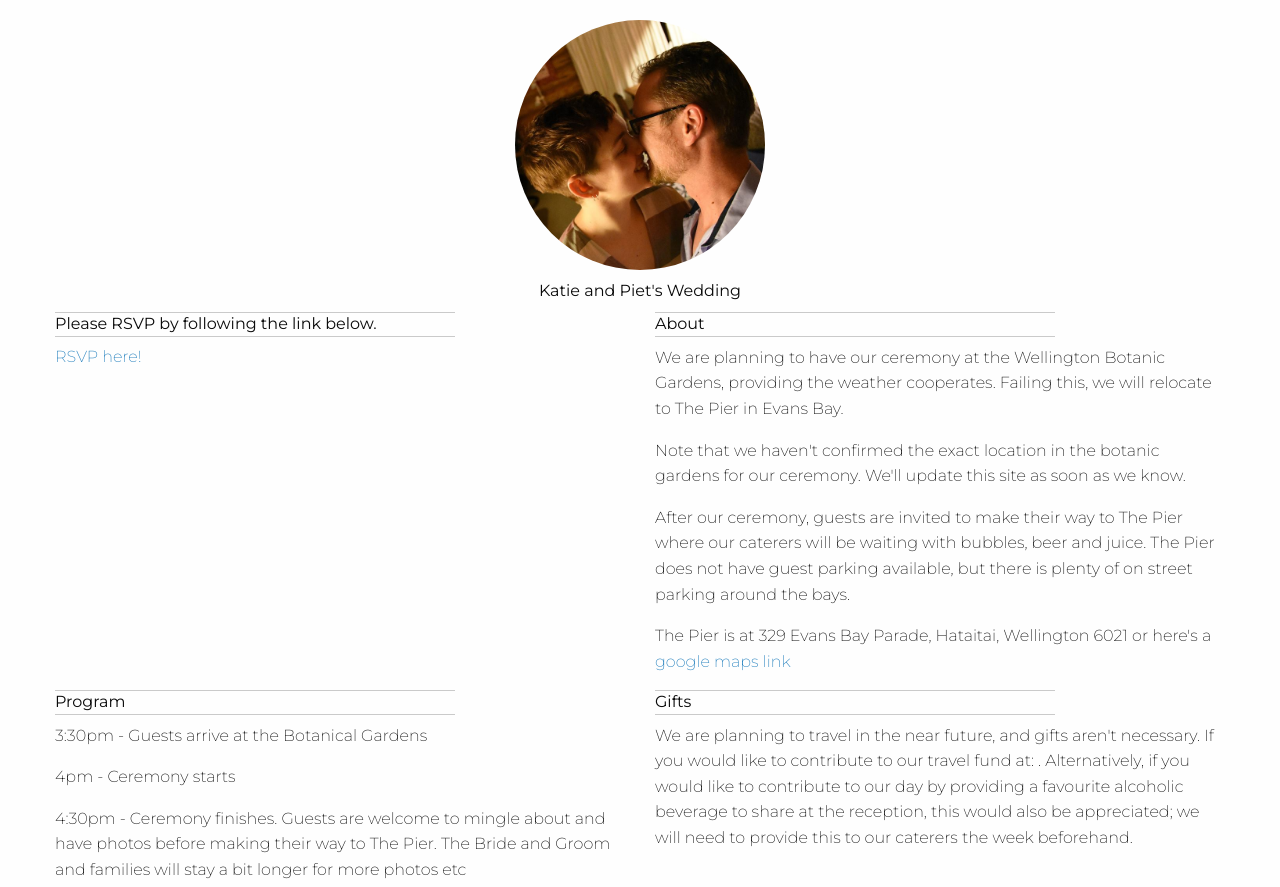
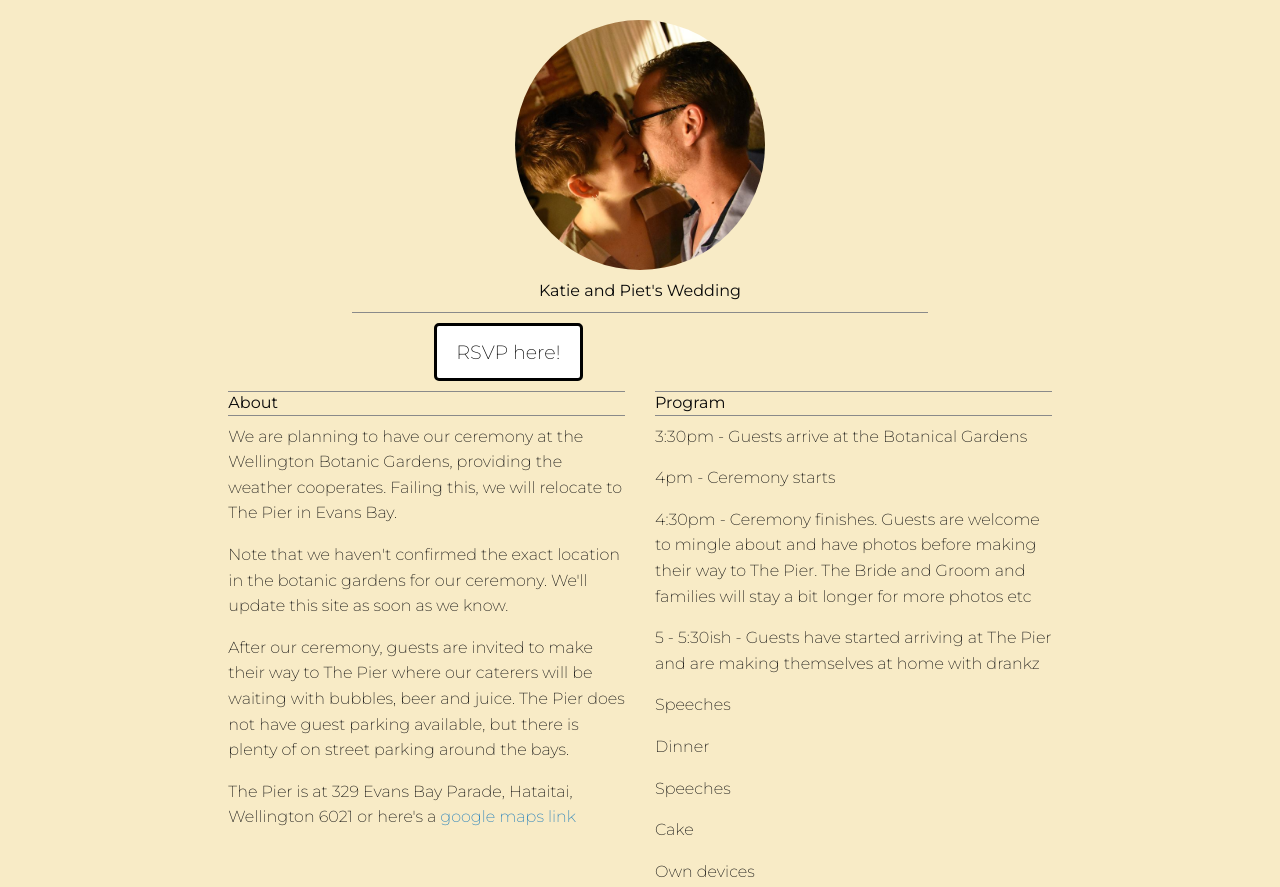
Before and after one commit to pietgeursen/wedding, a website: page index.html in a window 1280 px wide. Shown: the top 887 px of the page. Drawn offline with nearby package versions, Linux system fonts and the light colour scheme.

Commit message:
terrible styling holy sht

```diff
--- a/index.html
+++ b/index.html
@@ -9,7 +9,7 @@
     <link rel="stylesheet" href="css/app.css">
   </head>
   <body>
-    <div class="grid-container">
+    <div class="grid-container small-12 medium-8 medium-centered">
       <div class="grid-x grid-padding-x">
         <div class="small-12 cell">
           <div class="heading_image--container">
@@ -17,9 +17,10 @@
             <h1>Katie and Piet's Wedding</h1>
           </div>
         </div>
-        <div class="small-12 medium-6 medium-centered cell">
-          <h2>Please RSVP by following the link below.</h2>
-          <a target="_blank" href="https://docs.google.com/forms/d/e/1FAIpQLSf1-qX0kIXAtT0CUb79m19oeaq8trC7X7yNPZXhWG9xpJnvVA/viewform?usp=sf_link">RSVP here!</a>
+        <div class="small-12 cell">
+          <div class="medium-6 medium-centered">
+            <a target="_blank" href="https://docs.google.com/forms/d/e/1FAIpQLSf1-qX0kIXAtT0CUb79m19oeaq8trC7X7yNPZXhWG9xpJnvVA/viewform?usp=sf_link" class="text-centered button rsvp-button">RSVP here!</a>
+          </div>
         </div>
         <div class="small-12 medium-6 cell">
           <h2>About</h2>
--- a/scss/_settings.scss
+++ b/scss/_settings.scss
@@ -164,7 +164,7 @@ $code-color: $black;
 $code-font-family: $font-family-monospace;
 $code-font-weight: $global-weight-normal;
 $code-background: $light-gray;
-$code-border: 1px solid $medium-gray;
+$code-border: 1px solid $dark-gray;
 $code-padding: rem-calc(2 5 1);
 $anchor-color: $primary-color;
 $anchor-color-hover: scale-color($anchor-color, $lightness: -14%);
--- a/scss/app.scss
+++ b/scss/app.scss
@@ -66,7 +66,8 @@ body {
   font-family: 'Montserrat', sans-serif;
   font-size: $global-font-size;
   font-weight:200;
-  color: $black
+  color: $black;
+  background: #f8ebc6;
 }
 
 h1, h2, h3 {
@@ -78,13 +79,13 @@ h1, h2, h3 {
 h2 {
   border-top: $code-border;
   border-bottom: $code-border;
-  width: 400px;
 }
 
 .background-image {
   border-radius: 100%;
   width: 250px;
   height:250px;
+  margin: 0 auto;
   background-image: url("/stuff.jpg");
   background-size: cover;
   background-position: right;
@@ -93,10 +94,20 @@ h2 {
 .heading_image {
   &--container {
     margin: 0 auto;
-    width: 250px;
+    width: 70%;
+    border-bottom: $code-border;
     h1 {
       text-align: center;
       margin: 10px 0;
     }
   }
 }
+
+.rsvp-button {
+  background: white;
+  border-radius: 5px;
+  border: 3px solid black;
+  color: black;
+  font-size: $global-font-size * 1.2;
+  margin: 10px auto;
+}
```
Also changed, not shown: css/app.css.
